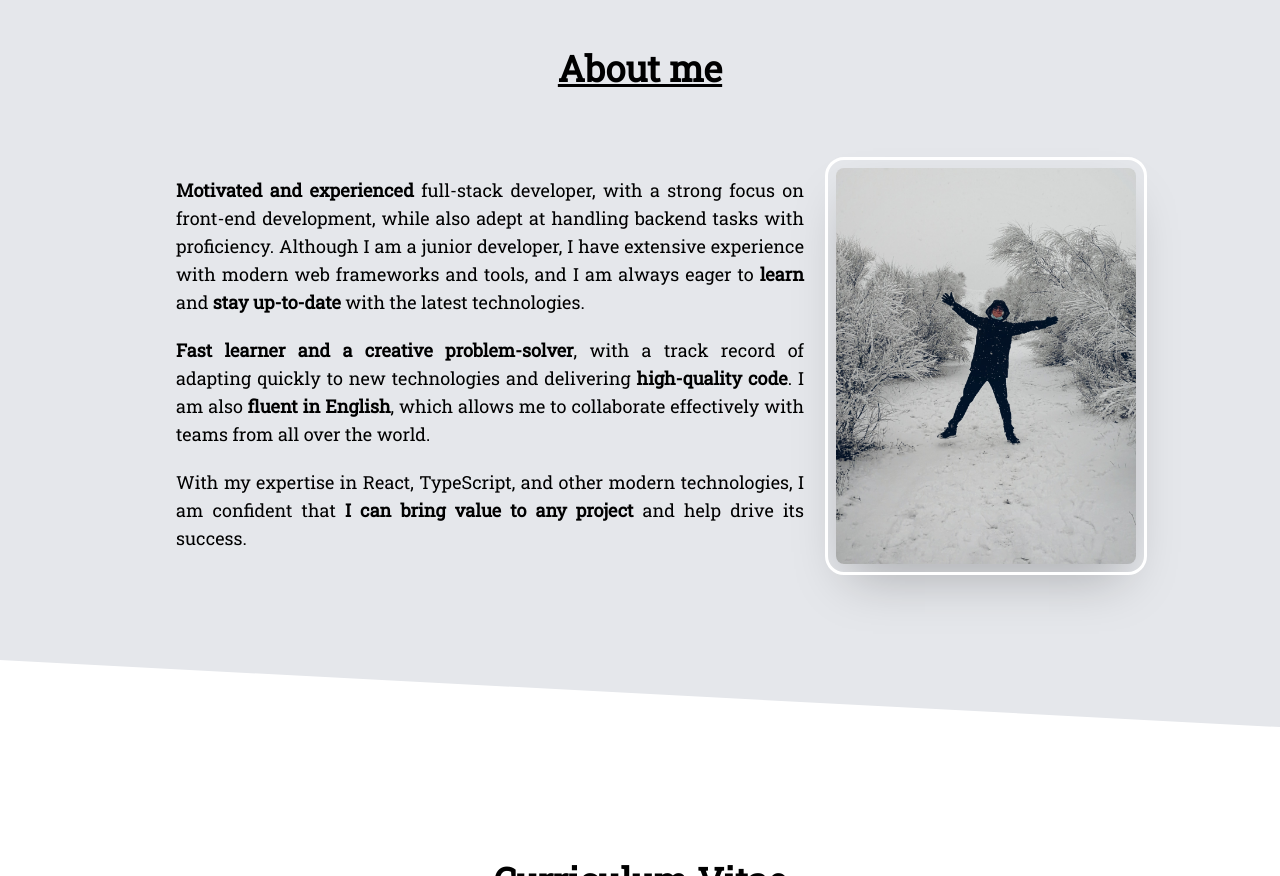
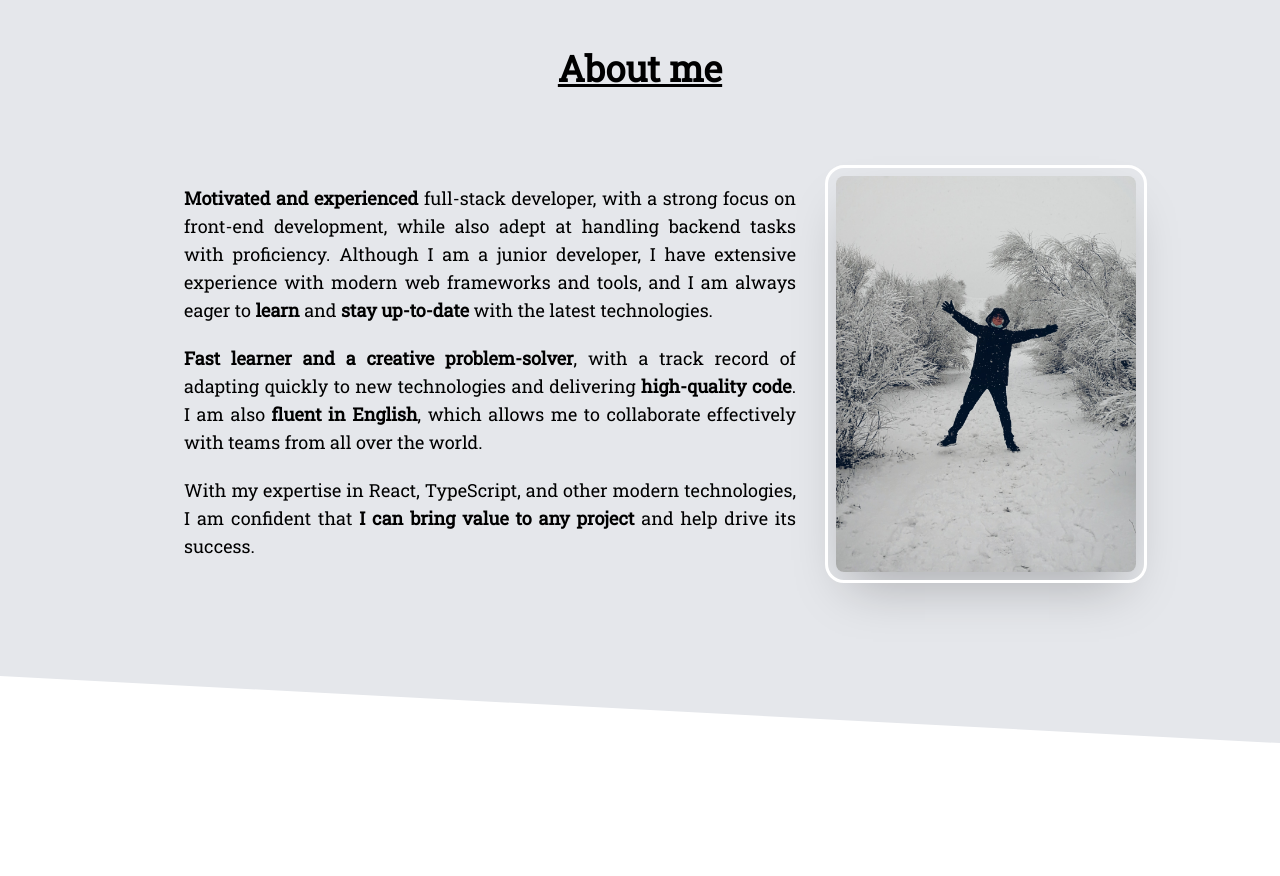
Before and after one commit to Davidrami12/portfolio, a website: page index.html in a window 1280 px wide. Shown: the part 720-1596 px from the top of the page. Drawn offline with Linux system fonts and the light colour scheme.

Commit message:
Minor fixes

```diff
--- a/index.html
+++ b/index.html
@@ -53,7 +53,7 @@
                 <div class="max-w-5xl mx-auto p-4">
                     <h2 class="text-4xl font-bold py-10 underline text-center">About me</h2>
                     <div class="flex items-center flex-col md:flex-row">
-                        <div class="p-8">
+                        <div class="p-10">
                             <p class="mt-4 mb-5 text-lg">
                                 <b>Motivated and experienced</b> full-stack developer, with a strong focus on front-end development,
                                 while also adept at handling backend tasks with proficiency. Although I am a junior developer,
```
Also changed, not shown: dist/output.css.
